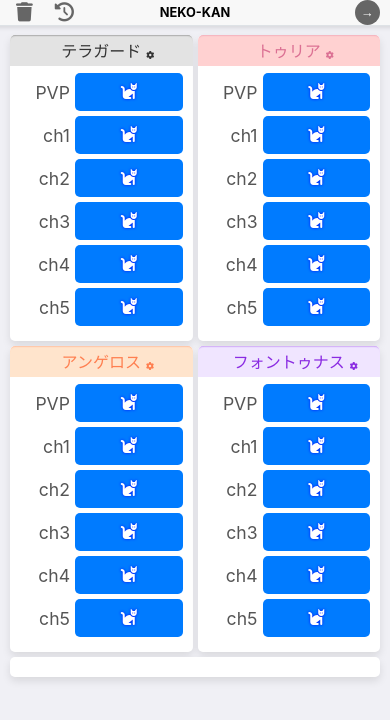
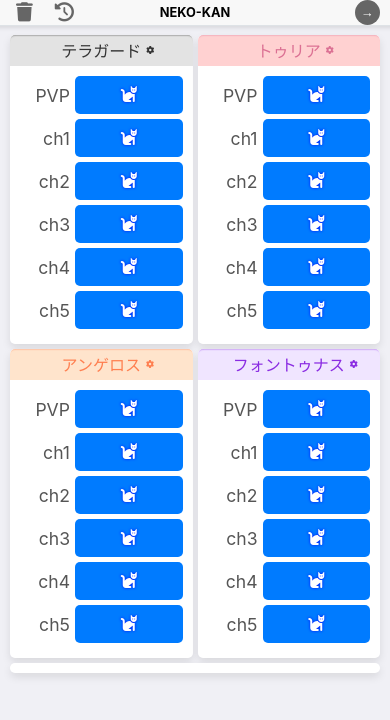
Before and after one commit to n416/hit-nekokan, a website with bundled scripts: page index.html in a window 390 px wide. Built offline with nearby package versions, Linux system fonts and the light colour scheme.

Commit message:
デザイン微調整

```diff
--- a/style.css
+++ b/style.css
@@ -146,7 +146,7 @@ body {
     background-color: #ffffff;
     border-radius: 5px;
     box-shadow: 0 4px 8px rgba(0, 0, 0, 0.1);
-    padding: 15px;
+    padding: 0 15px 15px;
     flex: 1;
     min-width: 150px;
     overflow: hidden;
@@ -155,19 +155,17 @@ body {
 .area-title {
     cursor: pointer;
     font-size: 1rem;
-    margin-bottom: -5px;
     padding: 6px;
-    color: white;
     text-align: center;
     position: relative;
-    left: -15px;
-    top: -15px;
-    width: calc(100% + 30px);
-    box-sizing: border-box;
+    margin-left: -15px;
+    margin-right: -15px;
     border-radius: 5px 5px 0 0;
     box-shadow:
         inset 0 1px 0px,
         0 0.5px 0px #a0a0a0;
+    box-sizing: border-box;
+    margin-bottom: 10px;
 }
 
 .area-title::after {
@@ -607,15 +605,17 @@ body {
     .area-title {
         font-size: 1rem;
         position: relative;
-        left: -10px;
-        right: -10px;
-        top: -10px;
-        width: calc(100% + 20px);
+        margin-left: -10px;
+        margin-right: -10px;
         border-radius: 5px 5px 0 0;
         margin-bottom: -3px;
         box-shadow: inset 0px 2px 2px -2px;
         padding: 3px 0 4px 0;
         box-sizing: border-box;
+        margin-bottom: 10px;
+    }
+    .area-title::after {
+        top: 0.7rem;
     }
     .log-btn {
         font-size: 1rem;
@@ -632,7 +632,7 @@ body {
     }
     .area-tile {
         min-width: 135px;
-        padding: 10px;
+        padding: 0 10px 10px 10px;
     }
     .area-container {
         gap: 5px;
```
